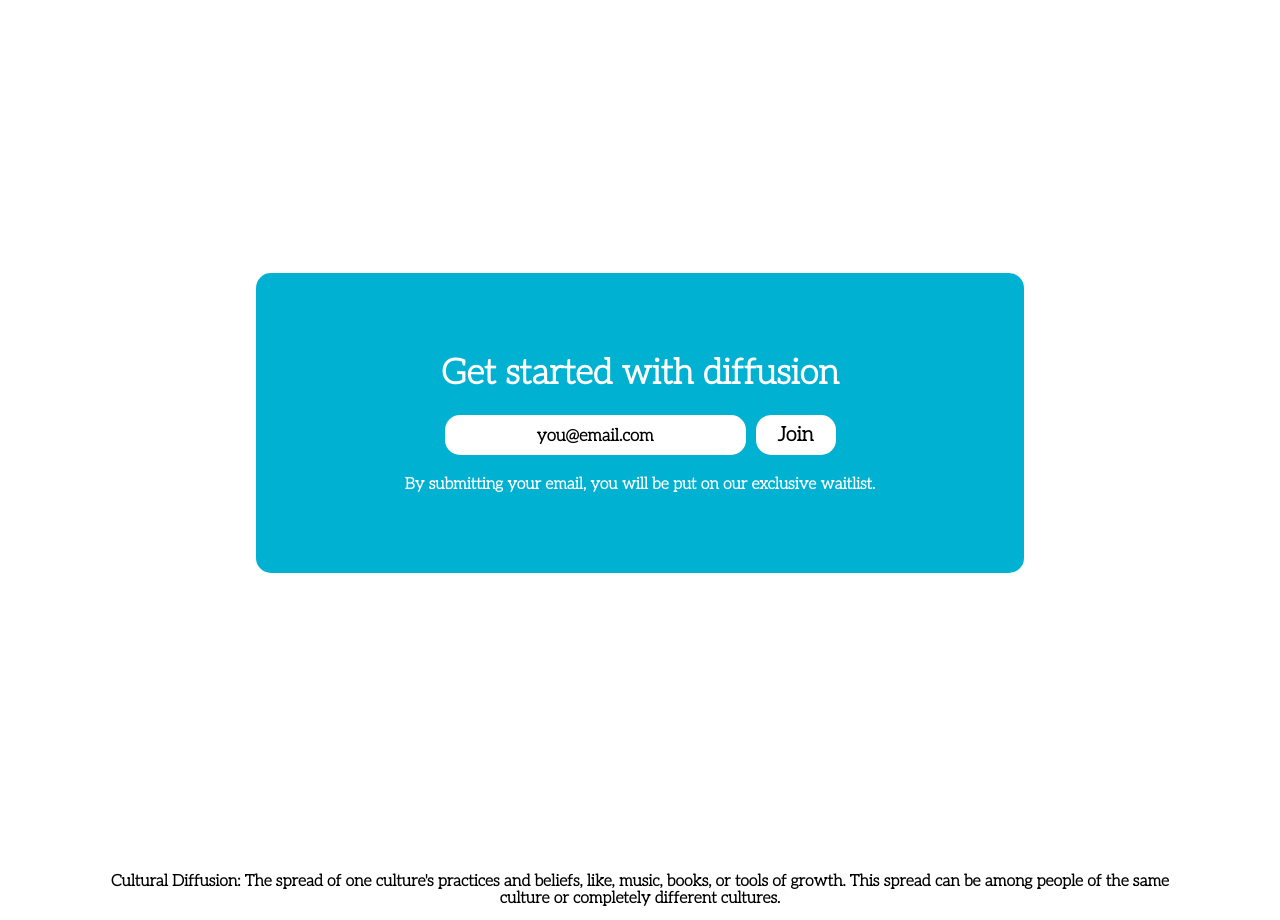
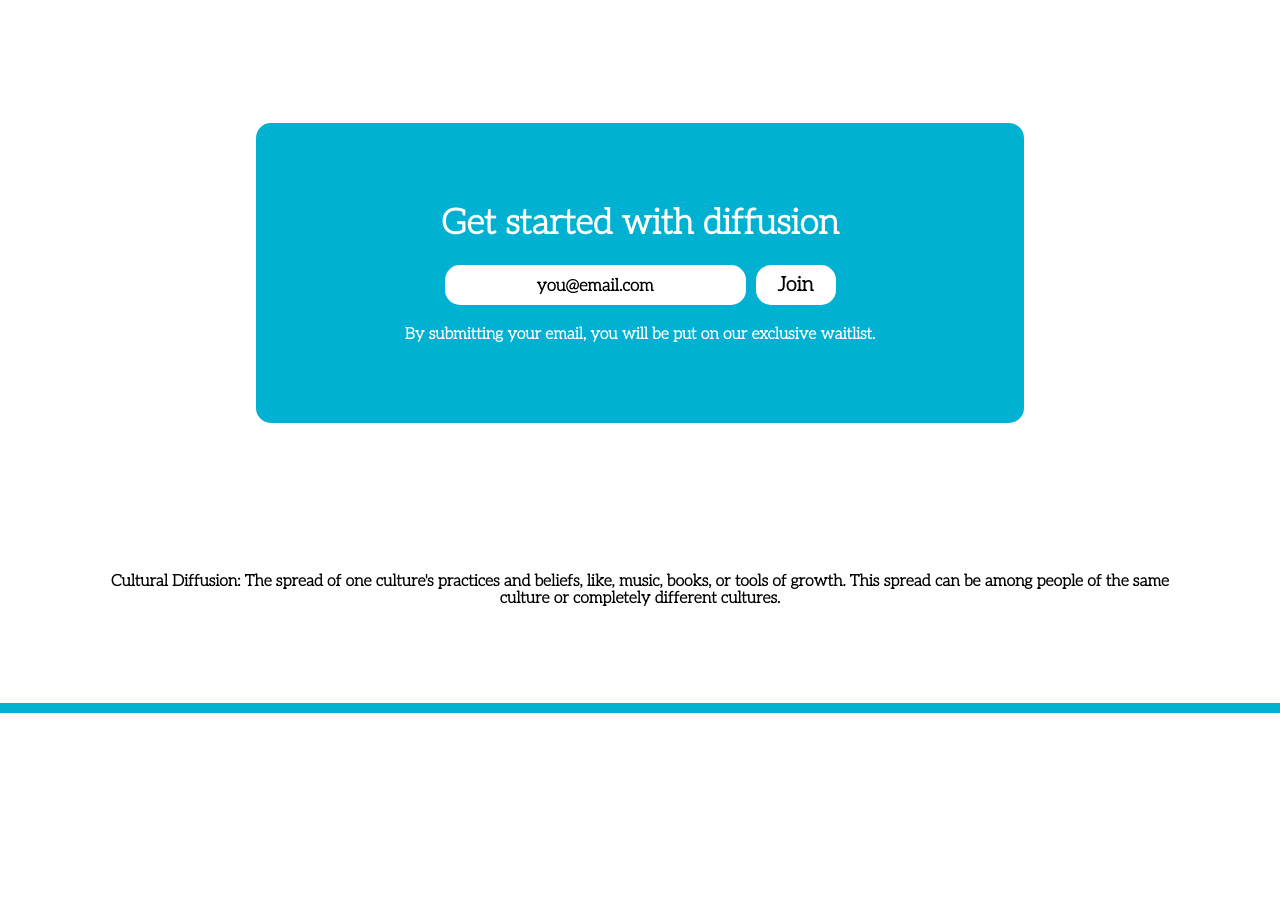
Before and after one commit to eedelosreyes2/diffusion.me, a React (Create React App) app: page / in a window 1280 px wide. Shown: the part 2480-3400 px from the top of the page. After the commit the page ends 3193 px from the top, so only its background shows below. Built offline with nearby package versions, Linux system fonts and the light colour scheme.

Commit message:
join desktop

```diff
--- a/src/App.css
+++ b/src/App.css
@@ -149,8 +149,8 @@ button {
 	height: 300px;
 	justify-content: center;
 	margin: auto;
-	margin-top: 300px;
-	margin-bottom: 300px;
+	margin-top: 150px;
+	margin-bottom: 150px;
 	width: 60vw;
 }
 input {
```
Also changed, not shown: 1 other file (tests, documents, lock files or other folders).
